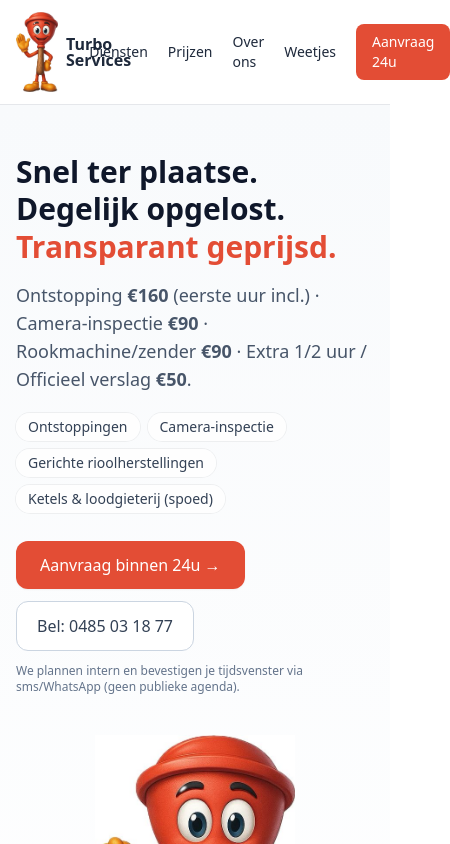
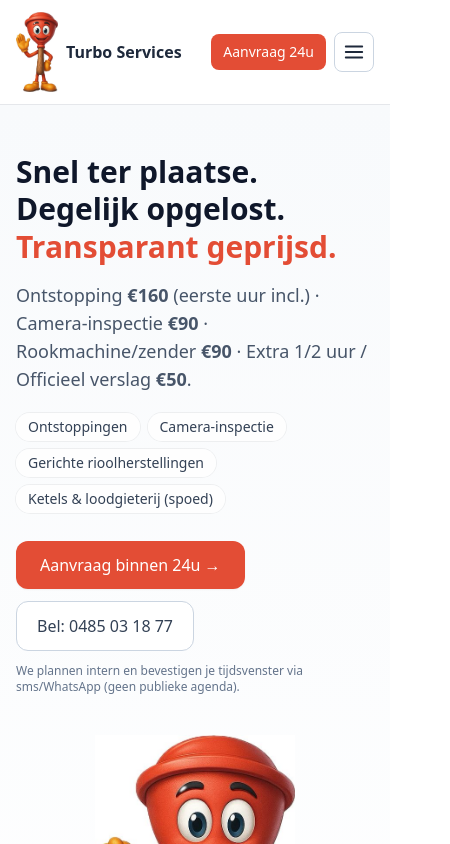
Before and after one commit to Turbo-89/turboservices, a Next.js app: page / in a window 390 px wide. Shown: the top 844 px of the page, 450 px wide, since content can reach past the window. Built offline with nearby package versions, Linux system fonts and the light colour scheme.

Commit message:
Update layout.tsx

```diff
--- a/app/layout.tsx
+++ b/app/layout.tsx
@@ -1,6 +1,5 @@
 import './globals.css';
-import Image from 'next/image';
-import Link from 'next/link';
+import SiteHeader from '@/components/SiteHeader';
 
 export const metadata = {
   title: 'Turbo Services – Rioolexpert & Spoed',
@@ -12,54 +11,11 @@ export default function RootLayout({ children }: { children: React.ReactNode })
   return (
     <html lang="nl">
       <body className="text-slate-800">
-        {/* Header */}
-        <header className="sticky top-0 z-40 border-b bg-white/90 backdrop-blur">
-  <div className="container mx-auto flex max-w-6xl items-center justify-between px-4 py-3">
-    <Link href="/" className="flex items-center gap-3">
-      {/* Toon horizontale logo-variant op desktop als je die hebt */}
-      {/* Plaats /public/logo-horizontal.png als je een liggende versie hebt */}
-      <span className="hidden md:inline-block">
-        <Image
-          src="/logo-horizontal.png" // <-- als je dit (nog) niet hebt, laat deze regel staan maar voeg het bestand later toe
-          alt="Turbo Services"
-          width={220}
-          height={48}
-        />
-      </span>
-
-      {/* Op mobiel: mascotte-icoontje + merknaam; whitespace-nowrap voorkomt aflopen */}
-      <span className="md:hidden flex items-center gap-2">
-        <Image src="/logo.png" alt="Turbo Services" width={42} height={42} />
-        <span className="text-base font-extrabold leading-none whitespace-nowrap">
-          Turbo <br /> Services
-        </span>
-      </span>
-
-      {/* Als je (nog) geen logo-horizontal hebt, laat deze fallback ook op desktop zien */}
-      <span className="hidden md:block md:ml-1 text-2xl font-extrabold leading-none tracking-tight">
-        Turbo <span className="text-slate-900">Services</span>
-      </span>
-    </Link>
-
-    <nav className="flex items-center gap-5 text-sm">
-      <Link href="/diensten" className="hover:text-slate-900">Diensten</Link>
-      <Link href="/prijzen" className="hover:text-slate-900">Prijzen</Link>
-      <Link href="/over-ons" className="hover:text-slate-900">Over ons</Link>
-      <Link href="/blog" className="hover:text-slate-900">Weetjes</Link>
-      <Link
-        href="/boeken"
-        className="rounded-lg bg-[var(--turbo-red,#E34D35)] px-4 py-2 text-white hover:opacity-90"
-      >
-        Aanvraag 24u
-      </Link>
-    </nav>
-  </div>
-</header>
-
+        <SiteHeader />
 
         <main>{children}</main>
 
-        {/* Footer */}
+        {/* Footer (ongewijzigd) */}
         <footer className="mt-16 border-t bg-white">
           <div className="container mx-auto grid max-w-6xl grid-cols-1 gap-6 px-4 py-10 text-sm text-slate-600 md:grid-cols-3">
             <div>
```
